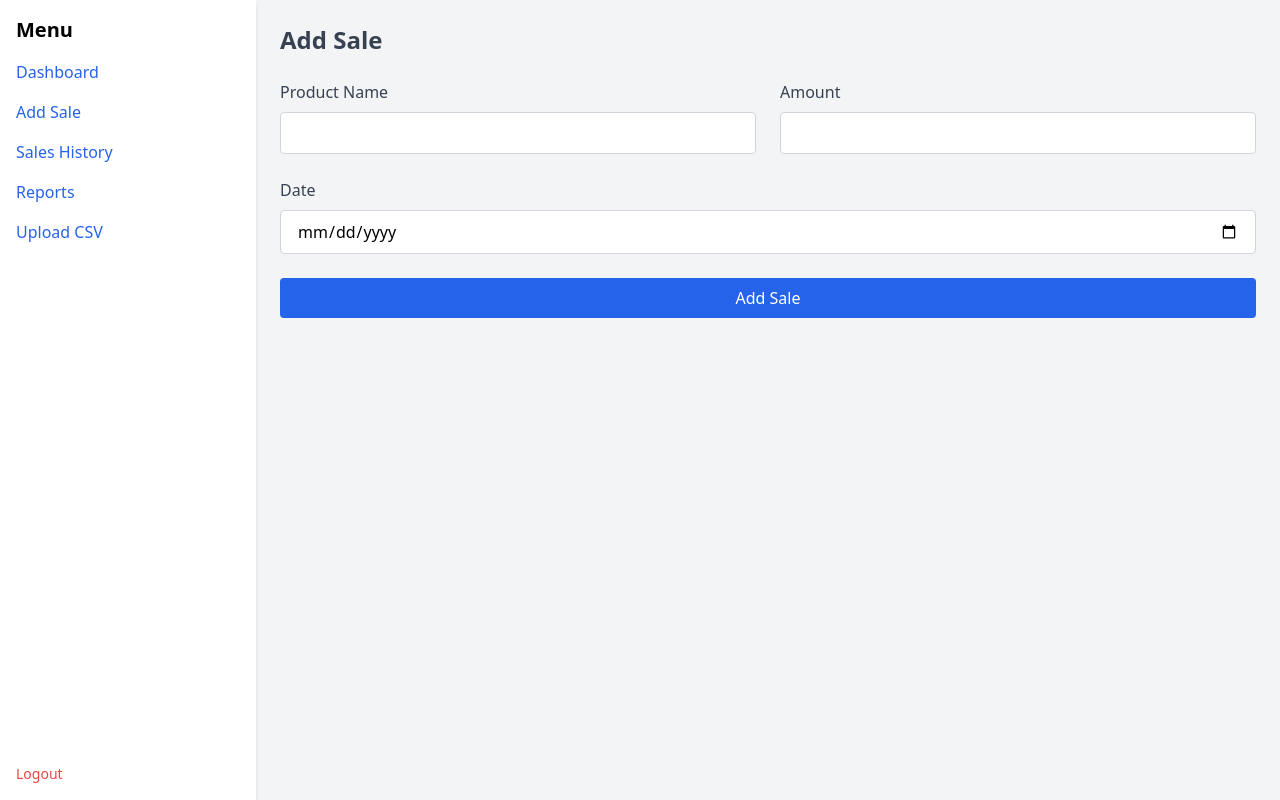
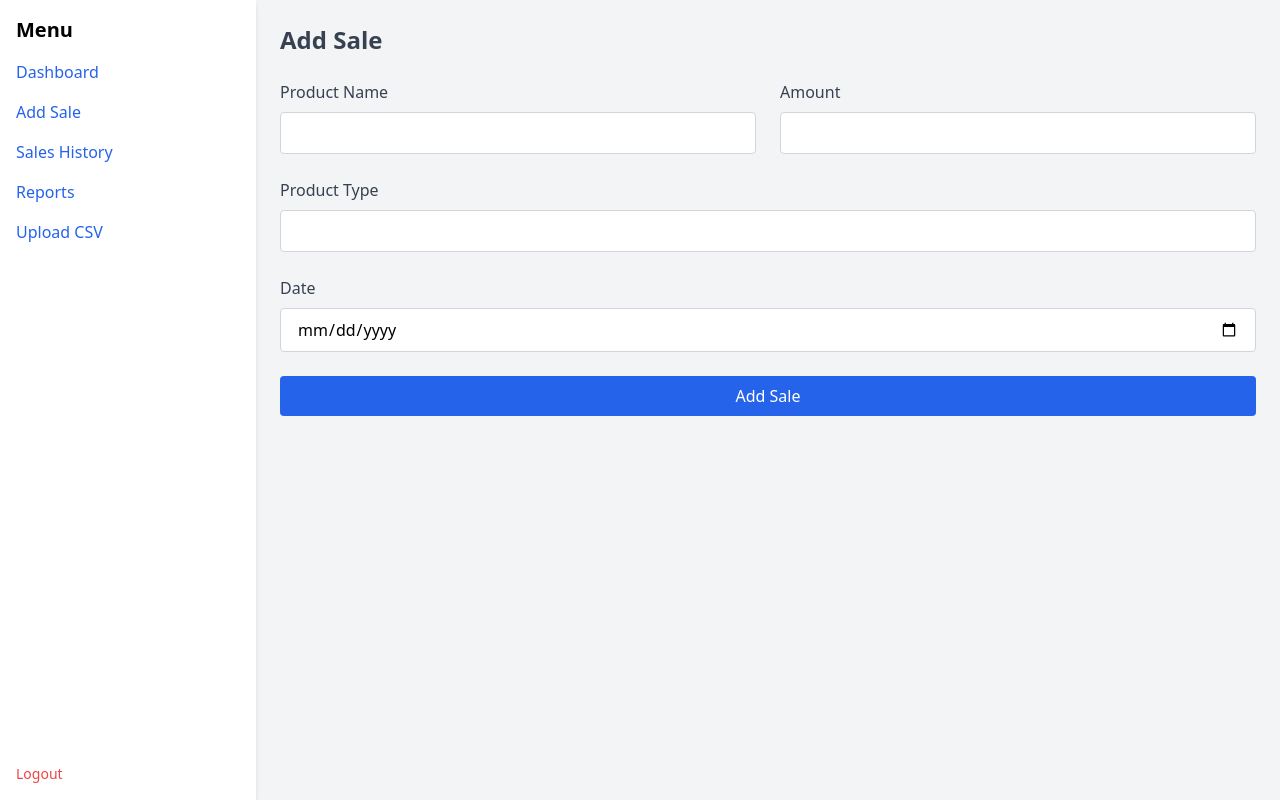
Before and after one commit to harshdavra/sales-dashsboard, a Flask app: page /add_sale in a window 1280 px wide. Run offline with Flask 3, Linux system fonts and the light colour scheme; a user stored in the database is signed in.

Commit message:
data is creatded

```diff
--- a/app.py
+++ b/app.py
@@ -63,11 +63,12 @@ def add_sale():
         product = request.form['product']
         amount = request.form['amount']
         date = request.form['date']
-        added_by = session['user']
+        ptype = request.form['product-type']
+
 
         conn = get_db_connection()
-        conn.execute('INSERT INTO sales (product, amount, date, added_by) VALUES (?, ?, ?, ?)',
-                     (product, amount, date, added_by))
+        conn.execute('INSERT INTO sales (product, amount, date, product_type) VALUES (?, ?, ?, ?, ?)',
+                     (product, amount, date, ptype))
         conn.commit()
         conn.close()
 
@@ -82,7 +83,7 @@ def history():
         return redirect(url_for('login'))
 
     conn = get_db_connection()
-    sales = conn.execute('SELECT * FROM sales ORDER BY date DESC').fetchall()
+    sales = conn.execute('SELECT * FROM sales ORDER BY id ASC').fetchall()
     conn.close()
 
     return render_template('history.html', sales=sales)
@@ -125,7 +126,7 @@ def upload_csv():
                 reader = csv.reader(f)
                 next(reader)  # Skip header
                 for row in reader:
-                    conn.execute('INSERT INTO sales (product, amount, date, added_by) VALUES (?, ?, ?, ?)',
+                    conn.execute('INSERT INTO sales (product, amount, date) VALUES (?, ?, ?, ?)',
                                  (row[0], row[1], row[2], session['user']))
             conn.commit()
             conn.close()
@@ -145,9 +146,10 @@ def update_sale(sale_id):
         product = request.form['product']
         amount = request.form['amount']
         date = request.form['date']
+        ptype = request.form['product-type']
 
-        conn.execute('UPDATE sales SET product=?, amount=?, date=? WHERE id=?',
-                     (product, amount, date, sale_id))
+        conn.execute('UPDATE sales SET product=?, amount=?, date=?, product_type=? WHERE id=?',
+                     (product, amount, date, ptype, sale_id))
         conn.commit()
         conn.close()
         return redirect(url_for('history'))
--- a/templates/add-sale.html
+++ b/templates/add-sale.html
@@ -20,7 +20,12 @@
                    class="w-full px-4 py-2 border border-gray-300 rounded focus:outline-none focus:ring-2 focus:ring-blue-500">
                    </div>
           </div>
+ <div class="mb-6">
+            <label for="Product Type" class="block text-gray-700 font-medium mb-2">Product Type</label>
 
+            <input type="text" id="amount" name="product-type" required
+                   class="w-full px-4 py-2 border border-gray-300 rounded focus:outline-none focus:ring-2 focus:ring-blue-500">
+                   </div>
         <div class="mb-6">
             <label for="date" class="block text-gray-700 font-medium mb-2">Date</label>
             <input type="date" id="date" name="date" required
--- a/templates/history.html
+++ b/templates/history.html
@@ -11,9 +11,10 @@
         <tr>
           <th class="px-4 py-3">ID</th>
           <th class="px-4 py-3">Product</th>
+          <th class="px-4 py-3">Product Type</th>
           <th class="px-4 py-3">Amount (₹)</th>
           <th class="px-4 py-3">Date</th>
-          <th class="px-4 py-3">Added By</th>
+
           <th class="px-4 py-3">Actions</th>
         </tr>
       </thead>
@@ -22,9 +23,10 @@
         <tr class="hover:bg-gray-50">
           <td class="px-4 py-2">{{ row['id'] }}</td>
           <td class="px-4 py-2">{{ row['product'] }}</td>
+          <td class="px-4 py-2">{{ row['product_type'] }}</td>
           <td class="px-4 py-2">{{ row['amount'] }}</td>
           <td class="px-4 py-2">{{ row['date'] }}</td>
-          <td class="px-4 py-2">{{ row['added_by'] }}</td>
+
           <td class="px-4 py-2 space-x-2">
             <a href="{{ url_for('update_sale', sale_id=row['id']) }}" class="text-blue-600 hover:underline">Update</a>
             <a href="{{ url_for('delete_sale', sale_id=row['id']) }}" class="text-red-600 hover:underline" onclick="return confirm('Are you sure you want to delete this sale?')">Delete</a>
```
Also changed, not shown: database/sales.db, static/chart1.png.
